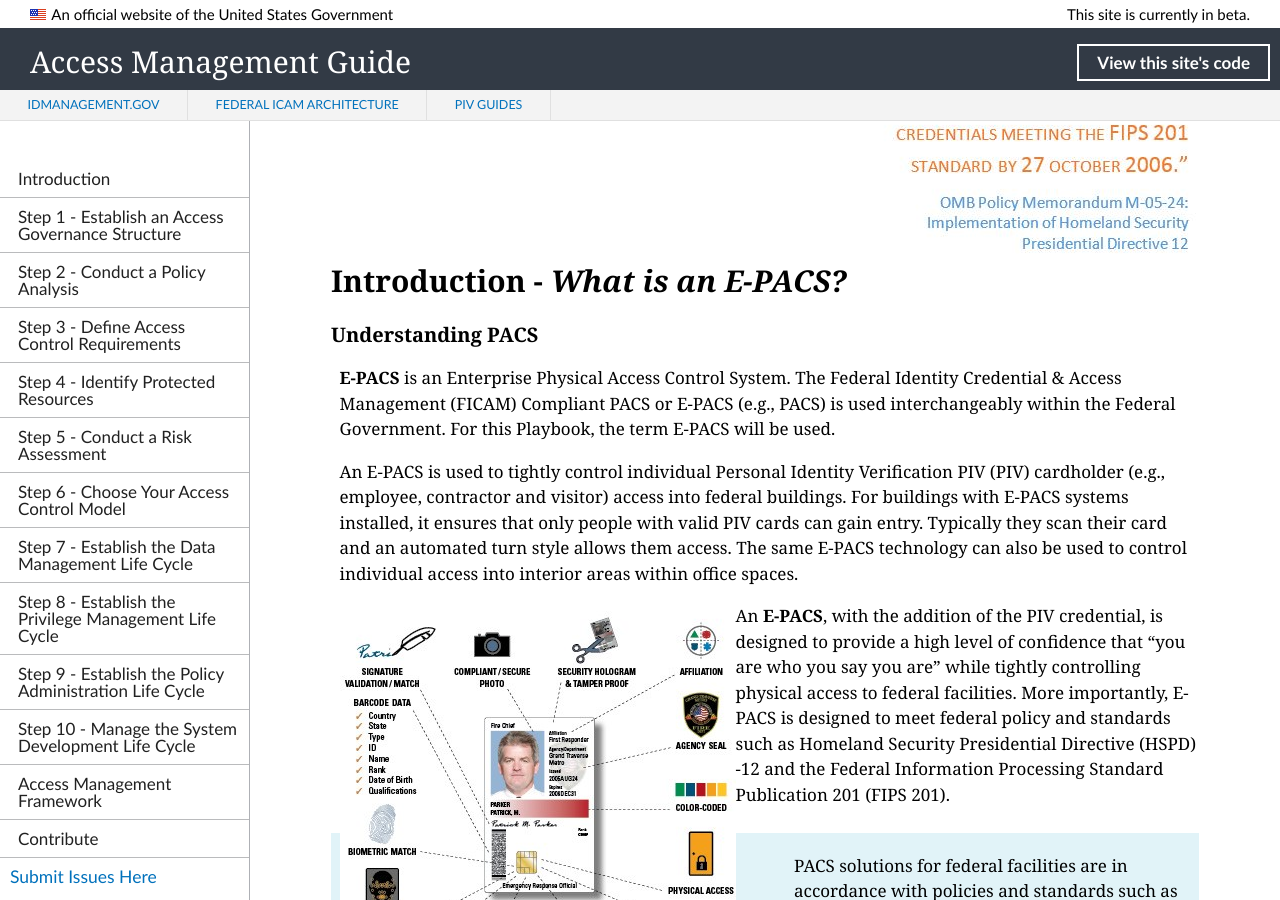
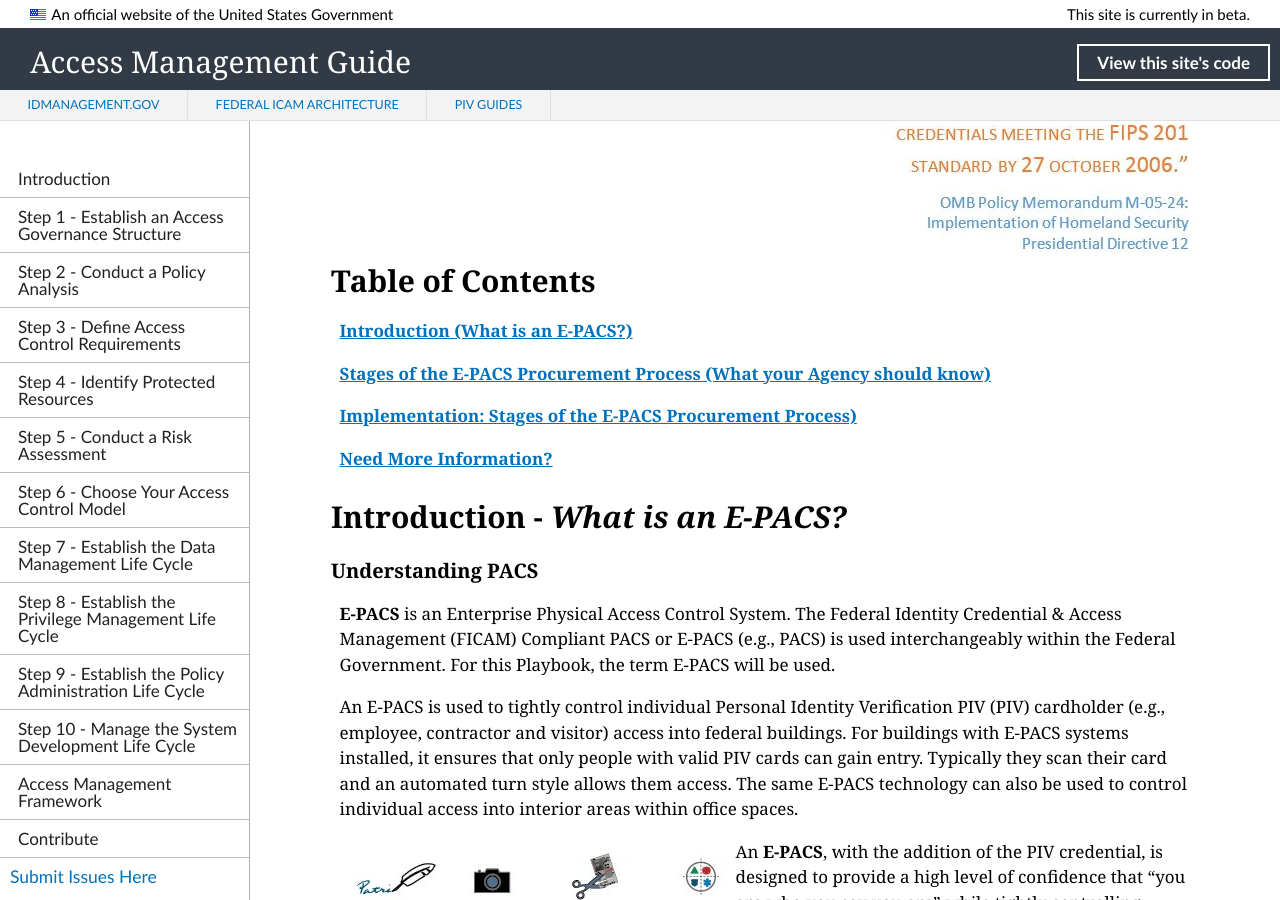
Before and after one commit to GSA/ficam-access, a Jekyll site: the page built from pages/PACS_Procurement.md, in a window 1280 px wide and 900 px high, scrolled down 660 px. Built offline with Jekyll 4.4.1, drawn with Linux system fonts in a browser that asks for light colours; nearby versions of some CDN libraries.

Commit message:
Began creating table of contents.
In progress.

```diff
--- a/pages/PACS_Procurement.md
+++ b/pages/PACS_Procurement.md
@@ -9,6 +9,23 @@ permalink: /PACS-Procurement/
 Buying a Federal Identity Credential & Access Management (FICAM) Compliant Physical Access Control System (PACS) can be a burdensome process.  In order to simplify the method, General Services Administration (GSA) has developed a “How To” playbook to assist Federal agencies in their procurement of E-PACS equipment.
 
 ![OMB M-05-24](../img/pacs-buying_M-05-24.JPG){:style="float:right"}
+
+## Table of Contents
+
+[**Introduction (What is an E-PACS?)**](#introduction---what-is-an-e-pacs)
+
+[**Stages of the E-PACS Procurement Process (What your Agency should know)**](#stages-of-the-e-pacs-procurement-process---what-your-agency-should-know)
+
+[**Implementation: Stages of the E-PACS Procurement Process)**](#implementation--stages-of-the-e-pacs-procurement-process)
+
+[**Need More Information?**](#need-more-information)
+
+
+
+
+
+
+
 
 ## Introduction - *What is an E-PACS?*
 
```
